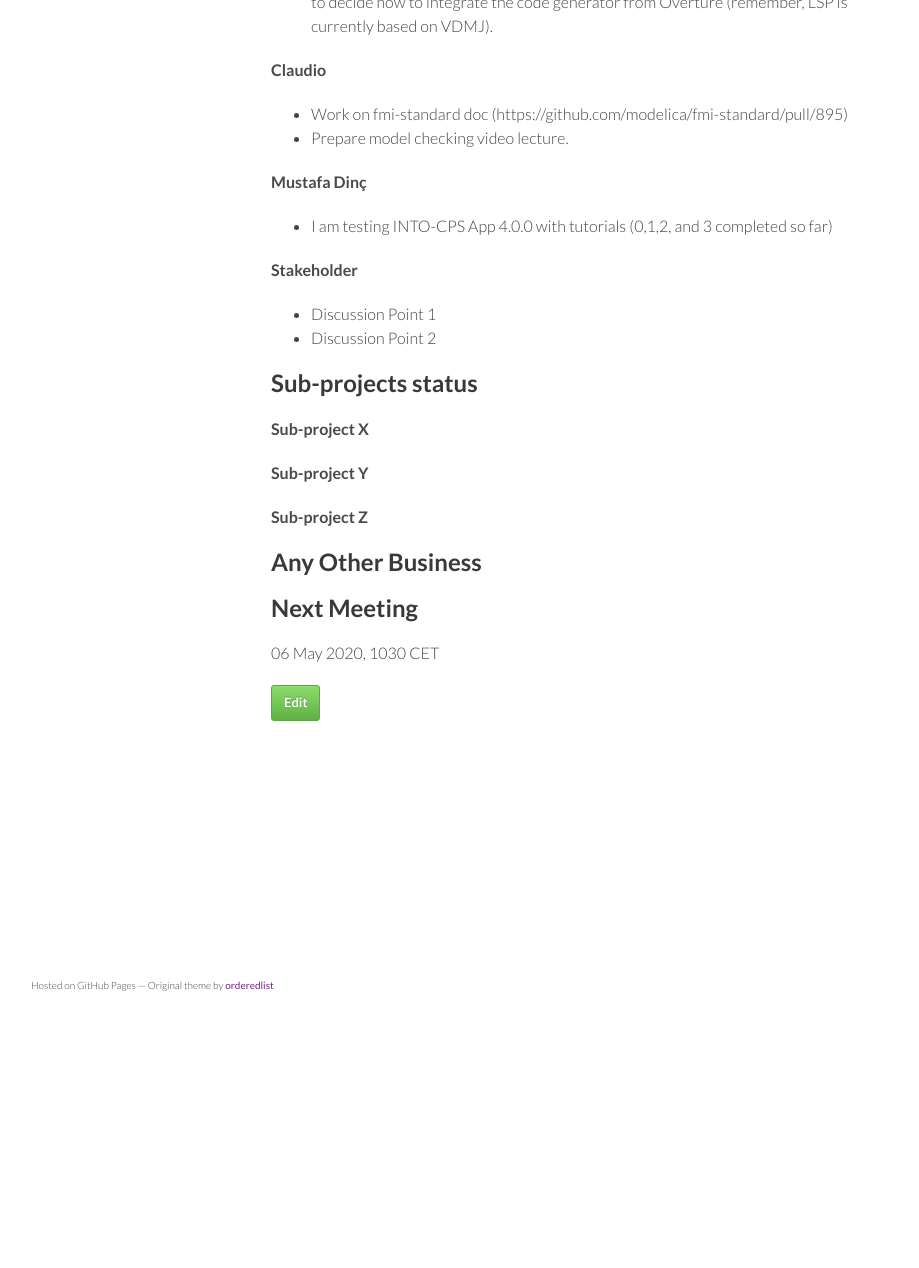
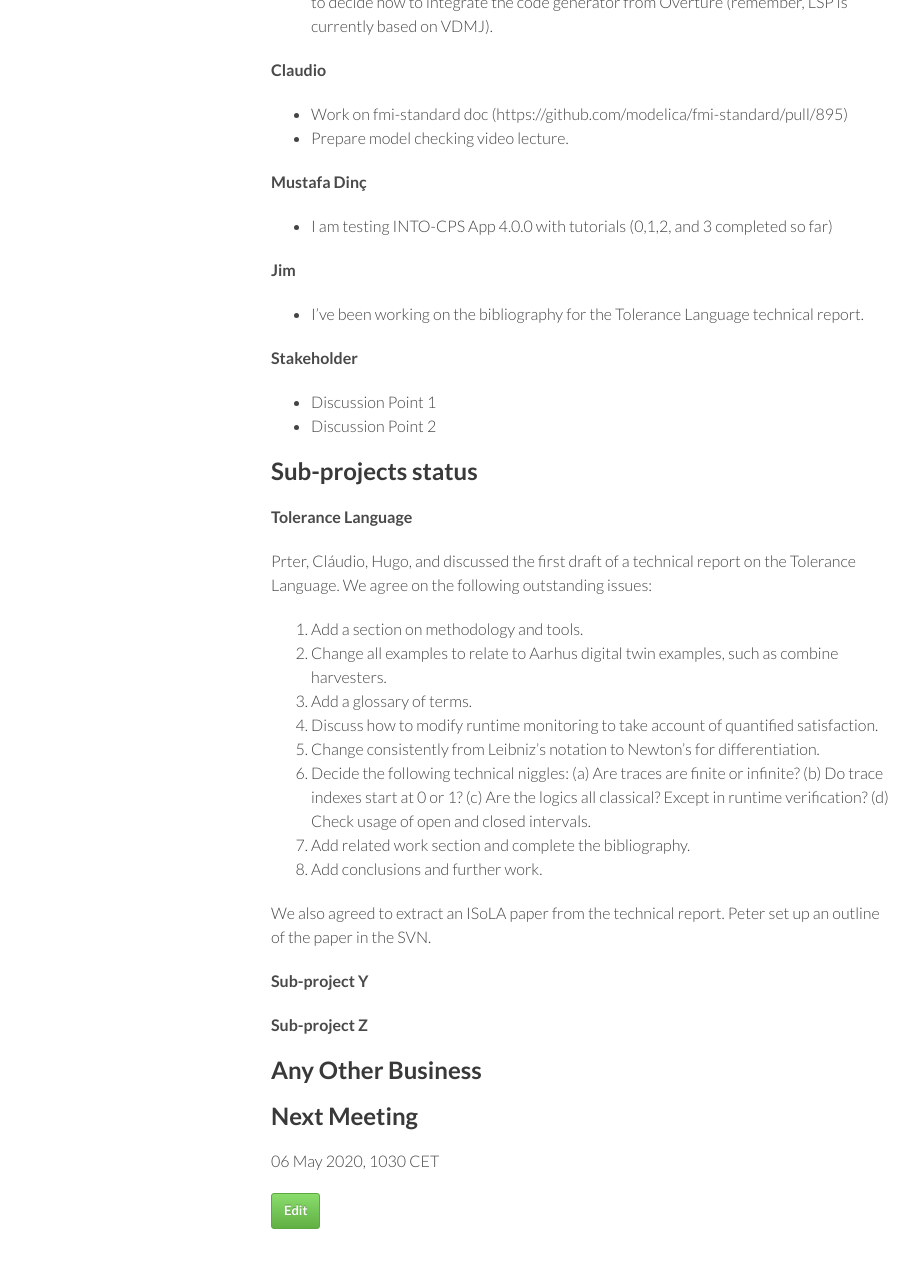
Before and after one commit to digitaltwincentre/digitaltwincentre.github.io, a Jekyll site: the page built from _biweeklies/Biweekly-16.md, in a window 1280 px wide and 1400 px high, scrolled down 651 px. Shown: the top 1268 px of the window, without its empty margins (179-1098 px from the left). Built offline with Jekyll 4.4.1, drawn with Linux system fonts in a browser that asks for light colours; nearby versions of some CDN libraries; before the commit the page ends 1666 px from its top, so only the background shows below that.

Commit message:
Update Biweekly-16.md

```diff
--- a/_biweeklies/Biweekly-16.md
+++ b/_biweeklies/Biweekly-16.md
@@ -35,6 +35,9 @@ date: 22 April 2020, 1030 CEST
 #### Mustafa Dinç
 * I am testing INTO-CPS App 4.0.0 with tutorials (0,1,2, and 3 completed so far)
 
+#### Jim
+* I've been working on the bibliography for the Tolerance Language technical report.
+
 #### Stakeholder
 * Discussion Point 1
 * Discussion Point 2
@@ -43,7 +46,23 @@ date: 22 April 2020, 1030 CEST
 ## Sub-projects status
 
 
-#### Sub-project X
+#### Tolerance Language
+
+Prter, Cláudio, Hugo, and discussed the first draft of a technical report on the Tolerance Language. We agree on the following outstanding issues:
+1. Add a section on methodology and tools.
+3. Change all examples to relate to Aarhus digital twin examples, such as combine harvesters.
+4. Add a glossary of terms.
+6. Discuss how to modify runtime monitoring to take account of quantified satisfaction.
+7. Change consistently from Leibniz’s notation to Newton's for differentiation.
+8. Decide the following technical niggles:
+  (a) Are traces are finite or infinite?
+  (b) Do trace indexes start at 0 or 1?
+  (c) Are the logics all classical? Except in runtime verification?
+  (d) Check usage of open and closed intervals.
+9. Add related work section and complete the bibliography.
+10. Add conclusions and further work.
+
+We also agreed to extract an ISoLA paper from the technical report. Peter set up an outline of the paper in the SVN.
 
 #### Sub-project Y
 
```
